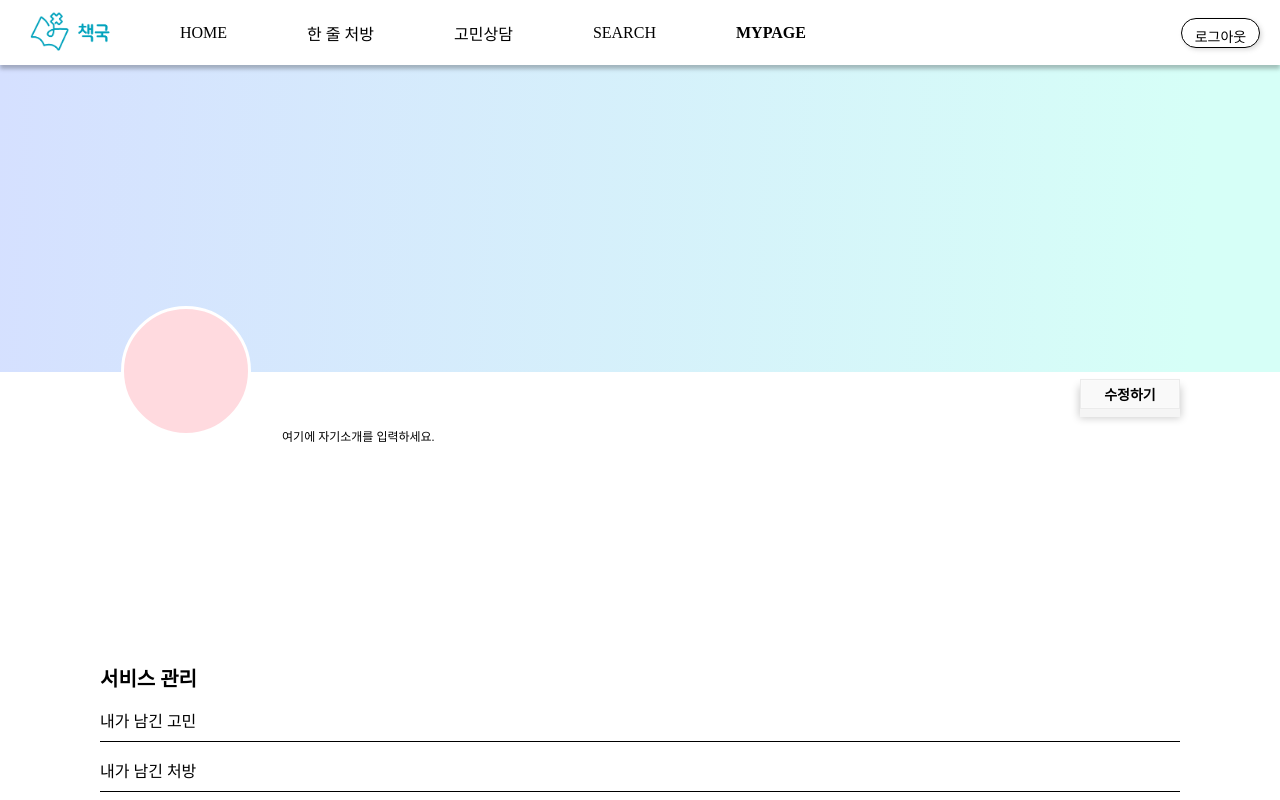
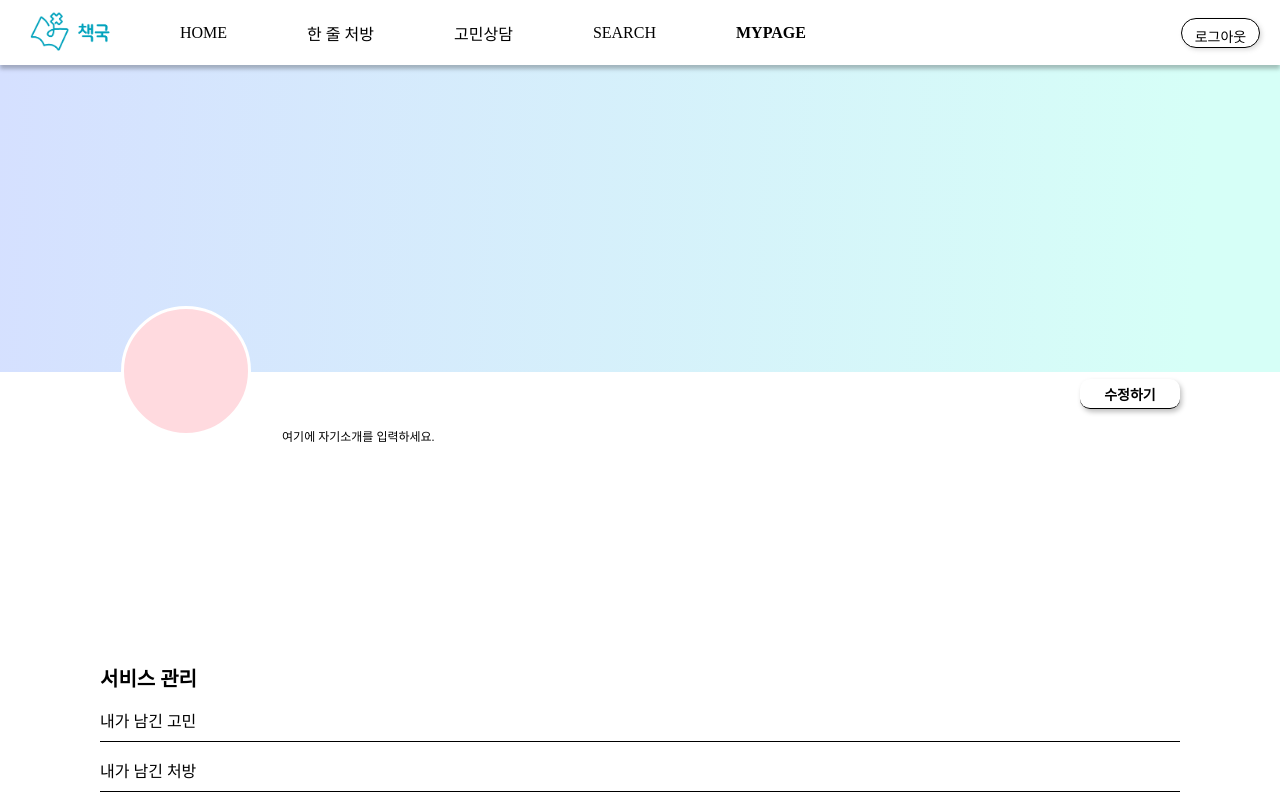
Before and after one commit to kw-bookmedicine/frontend, a React (Create React App) app: page /mypage in a window 1280 px wide. Shown: the top 800 px of the page. Built offline with nearby package versions, Linux system fonts and the light colour scheme; no server answers; a web font is replaced by a local one.

Commit message:
:lipstick: Style: 수정하기 버튼 스타일 변경

```diff
--- a/src/styles/MyPage.css
+++ b/src/styles/MyPage.css
@@ -86,18 +86,18 @@
 	position: relative; */
 	width: 100px;
 	height: 30px;
-	/* border-radius: 10px; */
+	border-radius: 10px;
 	font-size: 14px;
 	font-weight: 600;
 	text-align: center;
 	background-color: #fff;
-	/* border-bottom: 1px solid black; */
+	border-bottom: 1px solid black;
 	color: black;
 	z-index: 1;
-	/* box-shadow: 2px 3px 5px rgba(0, 0, 0, 0.25); */
-	box-shadow: 0 0 0 1px #ebebeb inset, 0 0 0 2px rgba(255, 255, 255, 0.1) inset,
+	box-shadow: 2px 3px 5px rgba(0, 0, 0, 0.25);
+	/* box-shadow: 0 0 0 1px #ebebeb inset, 0 0 0 2px rgba(255, 255, 255, 0.1) inset,
 		0 8px 0 0 #f5f5f5, 0 8px 8px 1px rgba(0, 0, 0, 0.2);
-	background-color: #f9f9f9;
+	background-color: #f9f9f9; */
 }
 
 .userInfo_edit_btn:active {
```
